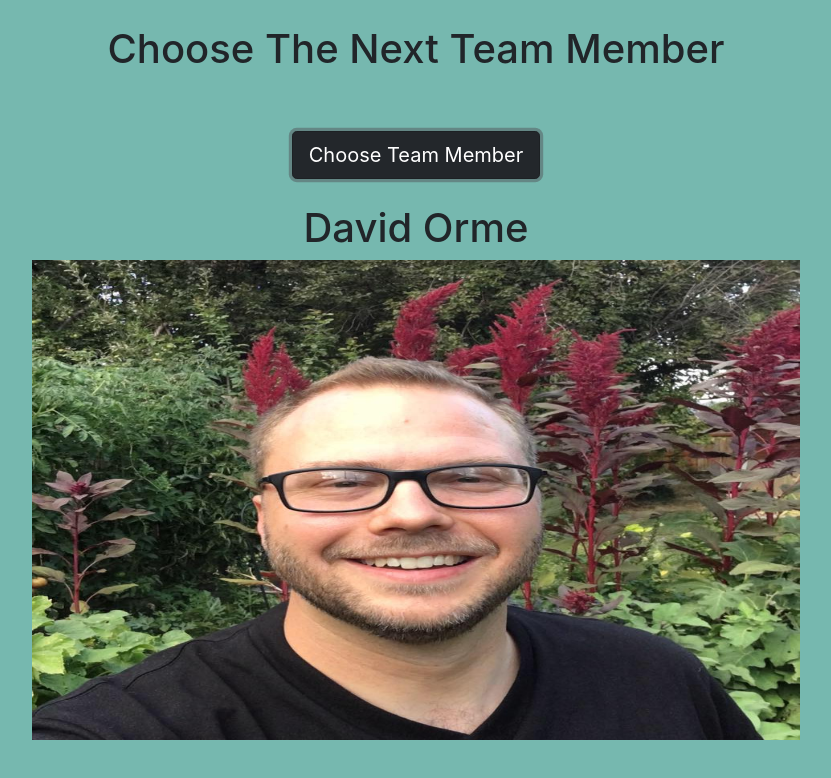
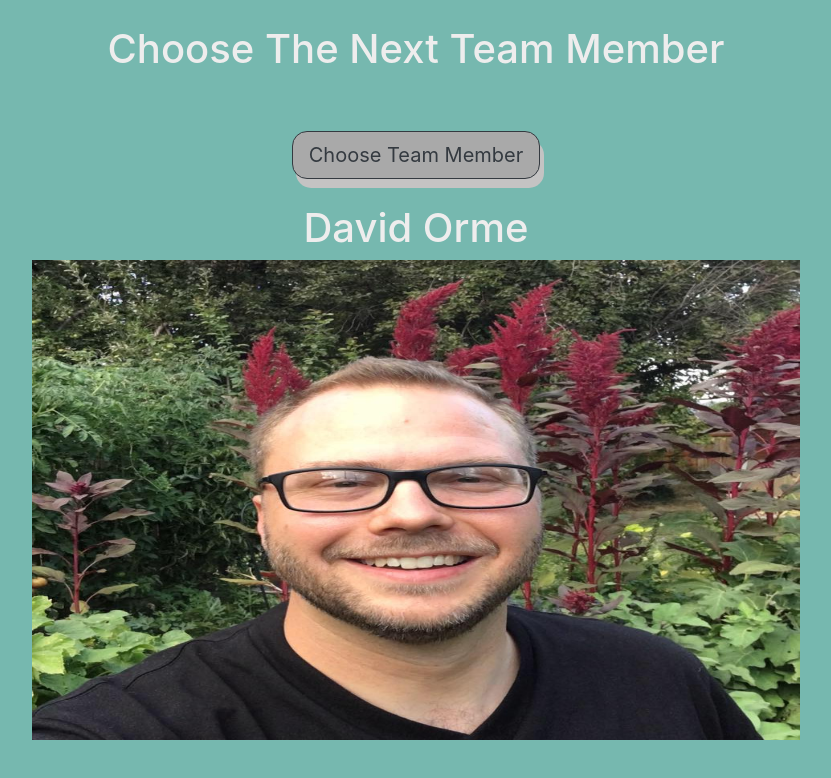
Before and after one commit to chrishibby75/person_picker, a plain HTML site: page index.html in a window 1280 px wide. Both pictures are taken after a click on the button "Choose Team Member". Shown: the whole page, without its empty margins (224-1055 px from the left). Drawn offline with nearby package versions, Linux system fonts and the light colour scheme.

Commit message:
button animation

```diff
--- a/app.js
+++ b/app.js
@@ -30,4 +30,15 @@ $("#random-button").on("click", function() {
     } else {
         $("#title").html("<h1>Choose The Next Team Member</h1>")
     }
+
+    animatePress();
 });
+
+function animatePress() {
+
+    $("#random-button").addClass("pressed");
+
+    setTimeout(function () {
+      $("#random-button").removeClass("pressed");
+    }, 150);
+  };
--- a/index.html
+++ b/index.html
@@ -13,7 +13,7 @@
         <h1 class="text-center" id="title">Who Is Starting Stand-Up Today?</h1>
     </div>
     <div id="button-div" class="text-center randomizer">
-        <button class="btn btn-lg btn-dark" id="random-button">Choose Team Member</button>
+        <button class="btn btn-outline-dark btn-lg" id="random-button">Choose Team Member</button>
     </div>
     <div id="person-div" class="text-center">
         <div id="name-field"></div>
--- a/style.css
+++ b/style.css
@@ -6,8 +6,18 @@ body {
     padding: 25px;
 }
 
+#name-field, #title {
+    color: rgb(238, 237, 237);
+}
+
 .randomizer {
     padding: 25px;
+}
+
+#random-button {
+    box-shadow: 4px 9px rgb(196, 195, 195);
+    border-radius: 15px;
+    background: darkgray;
 }
 
 #random-button:hover {
@@ -19,6 +29,11 @@ body {
     width: 48rem;
 }
 
+.pressed {
+    box-shadow: 0 4px rgb(196, 195, 195) !important;
+    transform: translateY(4px);
+}
+
 @media screen and (max-width: 768px) {
     #img-field {
         height: 17rem;
```
